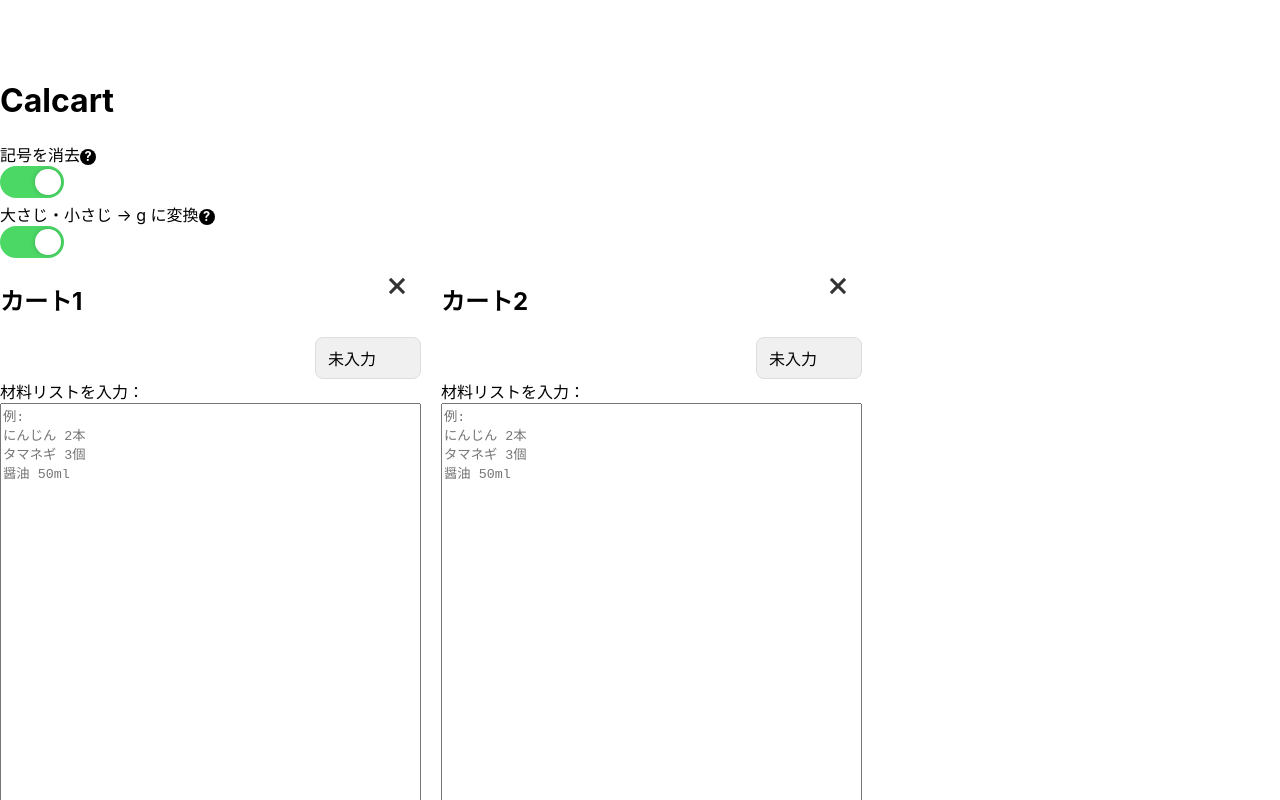
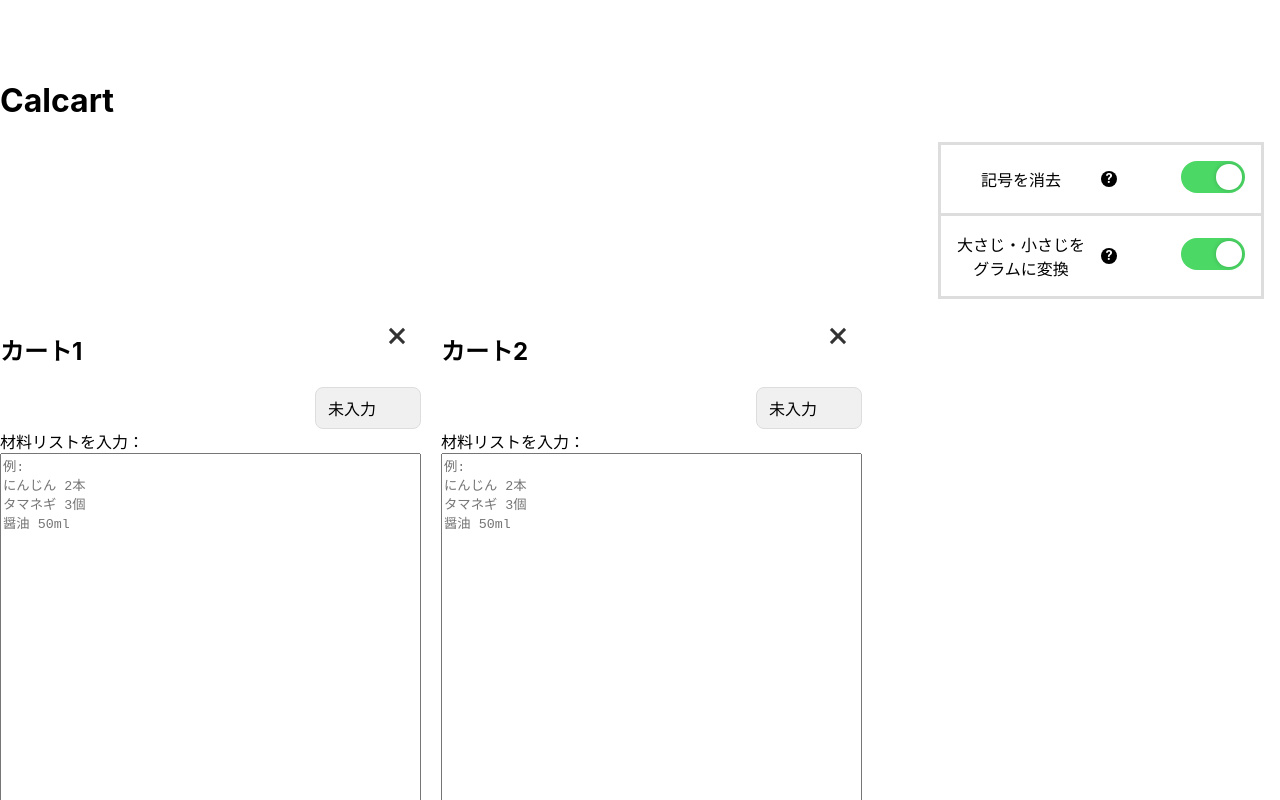
Before and after one commit to shimmen3141/calcart, a React (Create React App) app: page / in a window 1280 px wide. Shown: the top 800 px of the page. Built offline with nearby package versions, Linux system fonts and the light colour scheme.

Commit message:
update:ToggleSwitchAreaにcssを追加

```diff
--- a/src/App.css
+++ b/src/App.css
@@ -1,15 +1,4 @@
-.input-group-container {
-  display: flex;
-  flex-wrap: nowrap;
-  gap: 20px;
-  overflow-x: auto;
-  /* 横スクロールを可能にする */
+.app {
+  scrollbar-gutter: stable;
+  overflow: auto;
 }
-
-.input-group {
-  display: flex;
-  flex-direction: column;
-  align-items: center;
-  flex-shrink: 0;
-  /* 横幅が狭くならないようにする */
-}
--- /dev/null
+++ b/src/components/ToggleSwitchArea/ToggleSwitchArea.css
@@ -0,0 +1,31 @@
+.toggleSwitchArea {
+  display: grid;
+  justify-content: flex-end;
+  /* row-gap: 1rem; */
+
+  margin: 1rem;
+
+  .labeledToggleSwitch {
+    width: fit-content;
+    border: 3px solid #ddd;
+    padding: 1rem;
+    margin-bottom: -3px; /* border を重ねるためborder幅の分ずらす*/
+
+    display: flex;
+    flex-direction: row;
+    align-items: center;
+
+    .labelText {
+      width: 8rem;
+      text-align: center;
+    }
+
+    .helpButton {
+      margin-left: 1rem;
+    }
+
+    .toggleSwitch {
+      margin-left: 4rem;
+    }
+  }
+}
--- a/src/components/ToggleSwitchArea/ToggleSwitchArea.js
+++ b/src/components/ToggleSwitchArea/ToggleSwitchArea.js
@@ -7,6 +7,7 @@ import {
   useToggleSwitch,
 } from "../index";
 import LabeledToggleSwitch from "../LabeledToggleSwitch/LabeledToggleSwitch";
+import "./ToggleSwitchArea.css";
 
 const ToggleSwitchArea = () => {
   console.log("ToggleSwitchArea");
@@ -16,14 +17,14 @@ const ToggleSwitchArea = () => {
   const { handleOpenModal, handleCloseModal, isModalOpen } = useModal();
 
   return (
-    <div>
+    <div className="toggleSwitchArea">
       {/* <LabeledToggleSwitch id="removeSymbols" labelText="記号を消去" />
       <LabeledToggleSwitch
         id="spoonToGram"
         labelText="大さじ・小さじ → g に変換"
       /> */}
-      <div>
-        記号を消去
+      <div className="labeledToggleSwitch">
+        <div className="labelText">記号を消去</div>
         <HelpButton onClick={() => handleOpenModal("removeSymbols")} />
         <RemoveSymbolsModal isOpen={isModalOpen} onClose={handleCloseModal} />
         <ToggleSwitch
@@ -32,8 +33,8 @@ const ToggleSwitchArea = () => {
           onChange={handleSwitchChange}
         />
       </div>
-      <div>
-        大さじ・小さじ → g に変換
+      <div className="labeledToggleSwitch">
+        <div className="labelText">大さじ・小さじをグラムに変換</div>
         <HelpButton onClick={() => handleOpenModal("spoonToGram")} />
         <SpoonToGramModal isOpen={isModalOpen} onClose={handleCloseModal} />
         <ToggleSwitch
--- a/src/components/common/ToggleSwitch/ToggleSwitch.css
+++ b/src/components/common/ToggleSwitch/ToggleSwitch.css
@@ -1,4 +1,4 @@
-.toggleButton {
+.toggleSwitch {
   /* 標準の四角形のチェックボックスを消す。 */
   input {
     display: none;
--- a/src/components/common/ToggleSwitch/ToggleSwitch.js
+++ b/src/components/common/ToggleSwitch/ToggleSwitch.js
@@ -5,7 +5,7 @@ const ToggleSwitch = ({ id, isChecked, onChange }) => {
 
   return (
     <div>
-      <div className="toggleButton">
+      <div className="toggleSwitch">
         <input
           id={id}
           type="checkbox"
```
Also changed, not shown: src/components/common/Modal/ModalHeader.js (deleted, +0 -16 lines).
